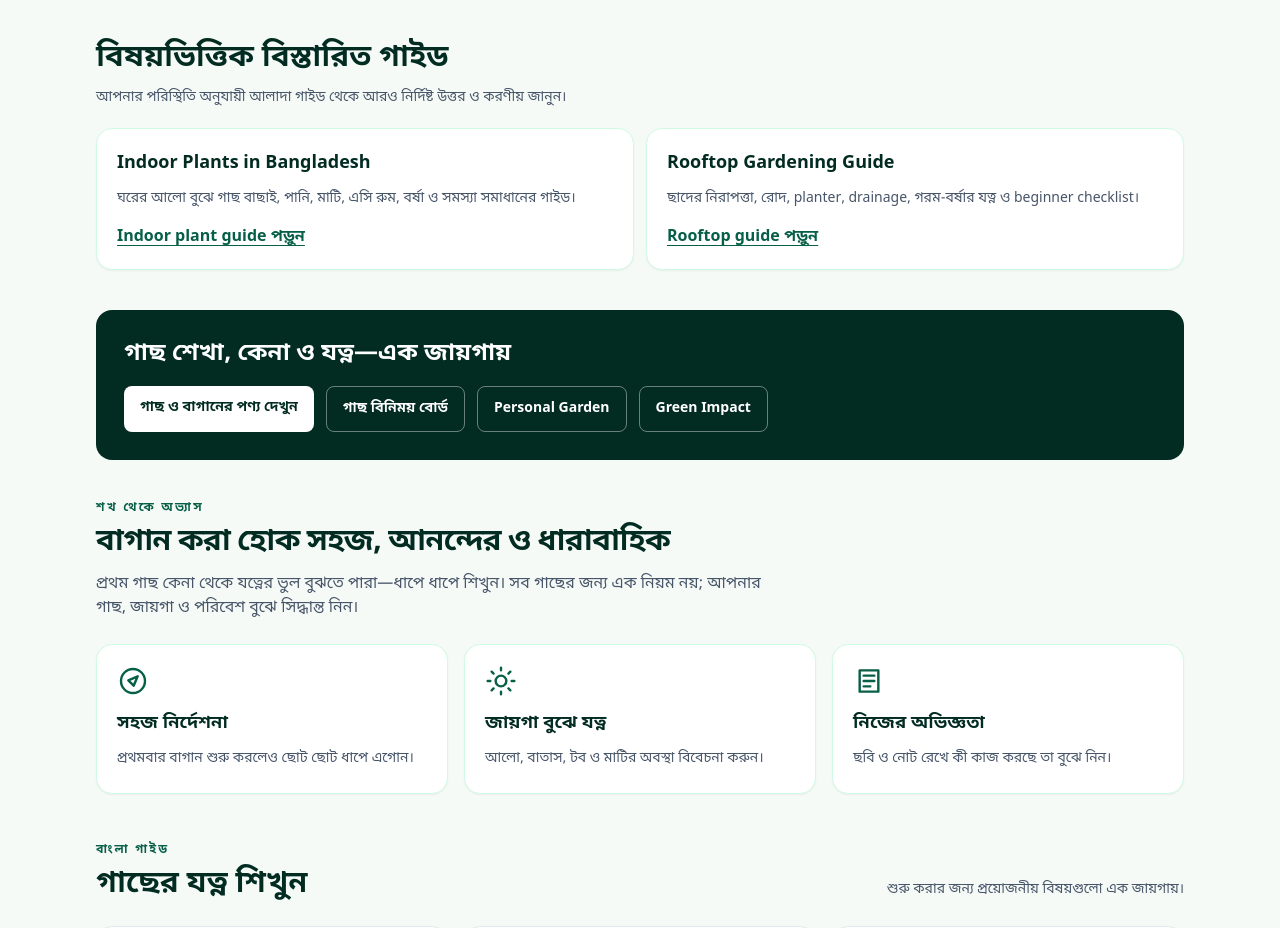
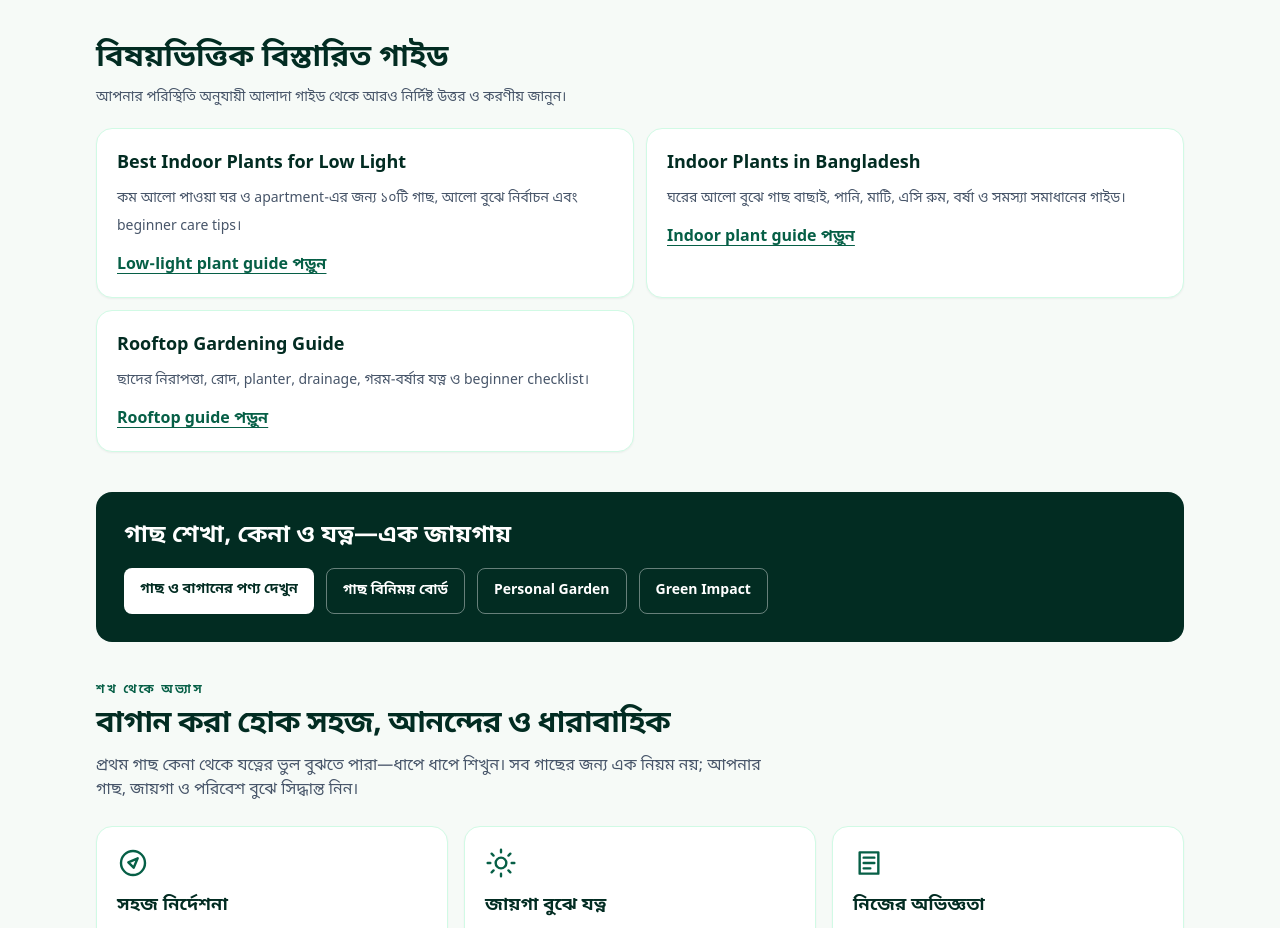
Before and after one commit to agrivacombd/agriva, a Next.js app: page /green-living in a window 1280 px wide. Shown: the part 2321-3249 px from the top of the page. Built offline with nearby package versions, Linux system fonts and the light colour scheme; no server answers; the database is empty.

Commit message:
Link low-light plant guide from Green Living hub

```diff
--- a/app/green-living/page.tsx
+++ b/app/green-living/page.tsx
@@ -265,6 +265,11 @@ export default function GreenLivingPage() {
           <h2 id="topic-guides" className="text-2xl font-black text-emerald-950 sm:text-3xl">বিষয়ভিত্তিক বিস্তারিত গাইড</h2>
           <p className="mt-2 max-w-2xl text-sm leading-7 text-slate-600">আপনার পরিস্থিতি অনুযায়ী আলাদা গাইড থেকে আরও নির্দিষ্ট উত্তর ও করণীয় জানুন।</p>
           <div className="mt-4 grid gap-3 sm:grid-cols-2">
+            <Link href="/green-living/low-light-indoor-plants-bangladesh" className="rounded-2xl border border-emerald-100 bg-white p-5 shadow-sm transition hover:border-emerald-300 hover:shadow-md">
+              <h3 className="text-lg font-extrabold text-emerald-950">Best Indoor Plants for Low Light</h3>
+              <p className="mt-2 text-sm leading-7 text-slate-600">কম আলো পাওয়া ঘর ও apartment-এর জন্য ১০টি গাছ, আলো বুঝে নির্বাচন এবং beginner care tips।</p>
+              <span className="mt-3 inline-block font-bold text-emerald-800 underline underline-offset-4">Low-light plant guide পড়ুন</span>
+            </Link>
             <Link href="/green-living/indoor-plants-bangladesh" className="rounded-2xl border border-emerald-100 bg-white p-5 shadow-sm transition hover:border-emerald-300 hover:shadow-md">
               <h3 className="text-lg font-extrabold text-emerald-950">Indoor Plants in Bangladesh</h3>
               <p className="mt-2 text-sm leading-7 text-slate-600">ঘরের আলো বুঝে গাছ বাছাই, পানি, মাটি, এসি রুম, বর্ষা ও সমস্যা সমাধানের গাইড।</p>
```
